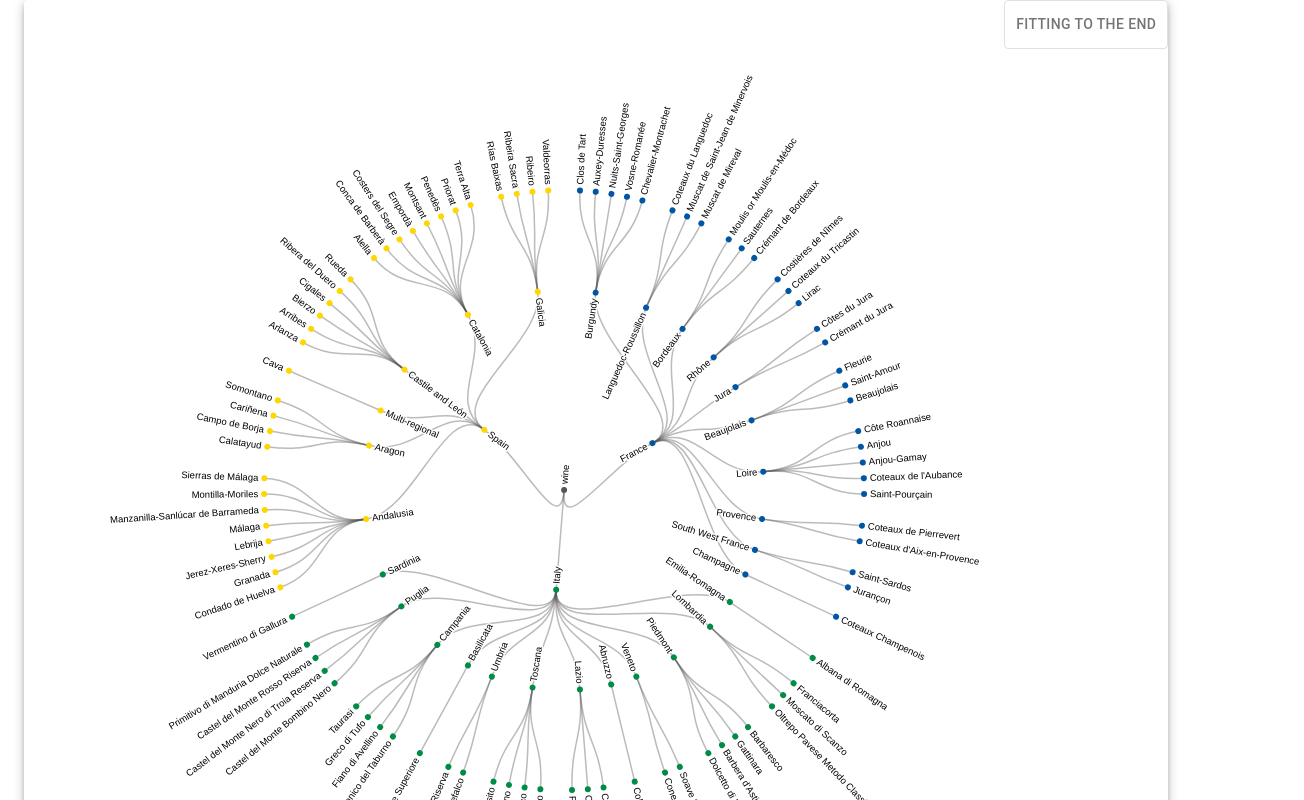
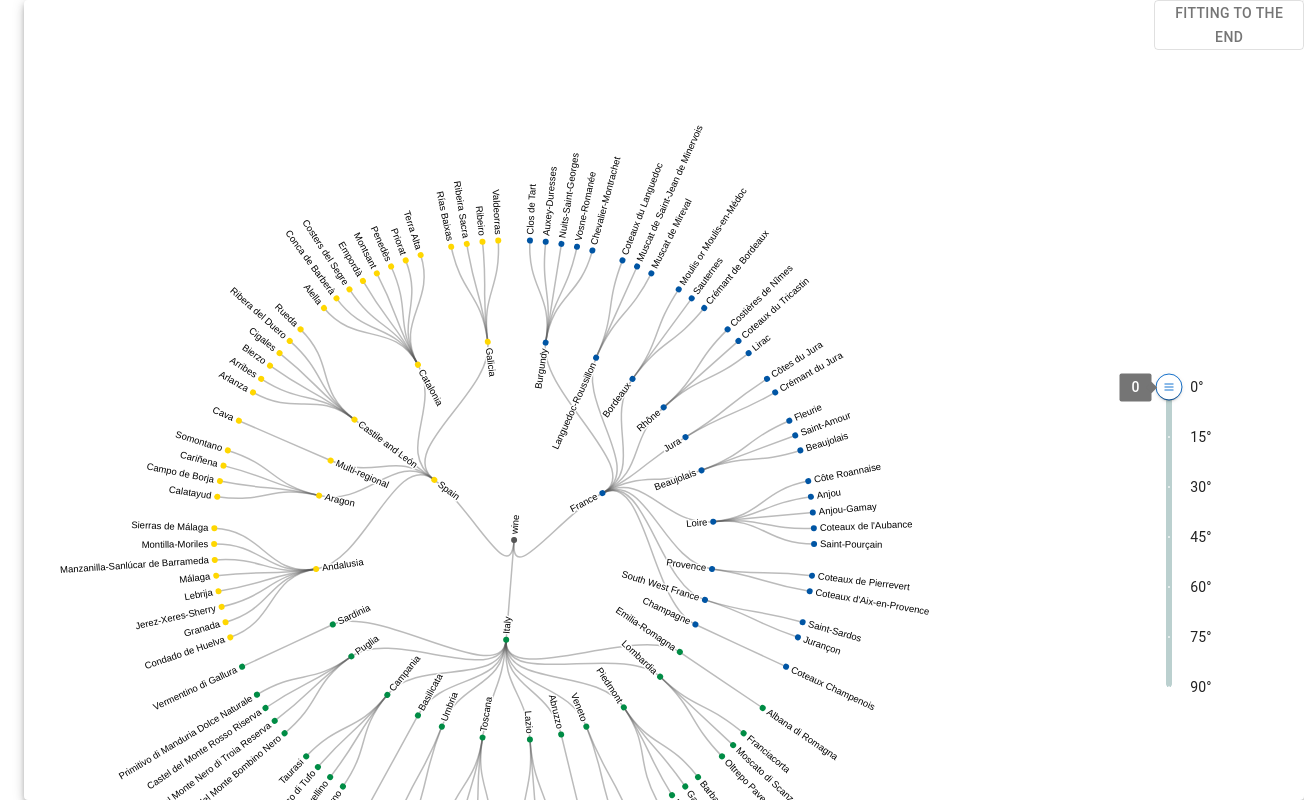
Before and after one commit to ptyoiy/Tree-of-Wine, a React (Vite) app: page / in a window 1280 px wide. Shown: the top 800 px of the page, 1304 px wide, since content can reach past the window. Built offline with nearby package versions, Linux system fonts and the light colour scheme.

Commit message:
feat: add rotate slider

```diff
--- a/src/App.tsx
+++ b/src/App.tsx
@@ -21,7 +21,25 @@ function App() {
   return (
     <LoadingBoundary isLoading={isLoading}>
       <Container>
-        <Paper elevation={5} sx={{ display: 'flex', alignItems: 'flex-start', overflow: 'hidden' }}>
+        <Paper
+          elevation={5}
+          sx={{
+            display: 'grid',
+            gridTemplateRows: '50px auto',
+            gridTemplateColumns: 'auto 150px',
+            width: 'fit-content',
+            height: '100vh',
+            overflow: 'hidden'
+          }}
+        >
+          <ToggleButton
+            sx={{ position: 'relative', right: 0, gridRow: '1 / 2', gridColumn: '2 / 3' }}
+            selected={fittingToTheEnd}
+            value={'fittingToTheEnd'}
+            onChange={handleToggleChange}
+          >
+            fitting To The End
+          </ToggleButton>
           <RadialDendrogram
             width={800}
             fontSize={9.5}
@@ -29,13 +47,6 @@ function App() {
             columns={columns}
             fittingToTheEnd={fittingToTheEnd}
           />
-          <ToggleButton
-            selected={fittingToTheEnd}
-            value={'fittingToTheEnd'}
-            onChange={handleToggleChange}
-          >
-            fitting To The End
-          </ToggleButton>
         </Paper>
       </Container>
     </LoadingBoundary>
--- a/src/components/charts/TreeOfWine/RadialDendrogram.tsx
+++ b/src/components/charts/TreeOfWine/RadialDendrogram.tsx
@@ -2,6 +2,7 @@
 import * as d3 from 'd3';
 import { MutableRefObject, useCallback, useEffect, useMemo, useRef } from 'react';
 import { Tree, WineData } from '../../../utils/makeTree';
+import RotateSlider from '../../layout/Slider';
 import { Tooltip, useTooltip } from '../../layout/tooltip';
 import { render, setLayoutAndInteraction } from './render';
 
@@ -24,7 +25,8 @@ export default function RadialDendrogram(props: RadialDendrogramProps) {
         x={tooltipCoords.x}
         y={tooltipCoords.y}
       />
-      <svg ref={svgRef}></svg>
+      <svg style={{ gridRow: '2 / 3', gridColumn: '1 / 2' }} ref={svgRef}></svg>
+      <RotateSlider svgRef={svgRef} />
     </>
   );
 }
@@ -37,18 +39,18 @@ function useRenderChart({
   fittingToTheEnd,
 }: RadialDendrogramProps) {
   const svgRef = useRef() as MutableRefObject<SVGSVGElement>;
-  const size = useRef(0);
+  const sizeRef = useRef(0);
   const radius = width / 2;
   const { tooltipContent, tooltipVisible, tooltipCoords, onMouseOver, onMouseOut } = useTooltip();
   const { nodeData, linkData, color, getCountry } = useChartData(fittingToTheEnd, data, radius);
 
   useEffect(() => {
     render(svgRef, columns, nodeData, linkData, color, getCountry, onMouseOver, onMouseOut);
-    setLayoutAndInteraction(svgRef, size, fontSize);
+    setLayoutAndInteraction(svgRef, sizeRef, fontSize);
     // eslint-disable-next-line react-hooks/exhaustive-deps
   }, [fittingToTheEnd]);
 
-  return { svgRef, tooltipContent, tooltipVisible, tooltipCoords };
+  return { svgRef, sizeRef, tooltipContent, tooltipVisible, tooltipCoords };
 }
 
 function useChartData(fittingToTheEnd: boolean, data: Tree | WineData, radius: number) {
@@ -73,7 +75,7 @@ function useChartData(fittingToTheEnd: boolean, data: Tree | WineData, radius: n
     const linkData = tree.links();
 
     return { nodeData, linkData };
-  // eslint-disable-next-line react-hooks/exhaustive-deps
+    // eslint-disable-next-line react-hooks/exhaustive-deps
   }, [fittingToTheEnd]);
 
   /** Country 색 매핑 함수 */
--- a/src/components/charts/TreeOfWine/render.ts
+++ b/src/components/charts/TreeOfWine/render.ts
@@ -13,34 +13,16 @@ export function render(
   onMouseOut: () => void
 ) {
   // TODO: key, join 기능 활용해서 remove 교체하기
-  d3.select(svgRef.current).select('g').remove();
+  d3.select(svgRef.current).selectAll('*').remove();
   const linkRadial = d3
     .linkRadial<d3.HierarchyLink<Tree | WineData>, d3.HierarchyNode<Tree | WineData>>()
     .angle((d) => d.x!)
     .radius((d) => d.y!);
   const r = 3;
   const svg = d3.select(svgRef.current);
-  /** zoom-in/out에 사용될 영역
-   * @var container 회전용 g와 별도로 transform-translate를 적용하기 위해 새로운 g 생성
-   * @var rect zoom-in/out용 영역
-   */
-  const container = svg.append('g').attr('class', 'zoom');
-  /** 회전에 사용될 두 g
-   * @var g.mouse_move mousemove 이벤트때 회전시킬 g
-   * @var g.mouse_up mouseup 이벤트때 회전량을 증분 및 360도로 정규화 하면서 회전시킬 g
-   *
-   * 두 회전은 따로 작동함
-   ** move일땐 g.mouse-move만 단독으로 증분 없이 회전시킴
-   ** up일땐 g.mouse-up만 단독으로 증분 및 정규화하며 회전시킴
-   *
-   * move도 up처럼 증분하며 회전시키면 비정상적으로 빠르게 회전하기 때문에 이런 방식으로 구현함
-   * 한 g 대신 svg를 회전시키면 svg의 width, height를 똑같이 맞춰야 하는 불편함이 있음
-   */
-  const outerG = container.append('g').attr('class', 'mouse-move');
-  const g = outerG.append('g').attr('class', 'mouse-up');
+  const g = svg.append('g').attr('class', 'mouse-up');
 
-  // eslint-disable-next-line @typescript-eslint/no-unused-vars
-  const link = g
+  g // link
     .append('g')
     .attr('fill', 'none')
     .attr('stroke', '#555')
@@ -105,98 +87,18 @@ export function setLayoutAndInteraction(
 ) {
   // set layout and interaction
   const svg = d3.select(svgRef.current);
-  const container = svg.select<SVGGElement>('g.zoom').attr('transform', `translate(50, 0)`);
-  const parent = d3.select(svgRef.current.parentElement);
-  const parentLeft = +parent.style('offsetLeft');
-  const parentTop = +parent.style('offsetTop');
+  svg.select<SVGGElement>('g').attr('transform', `translate(50, 0)`);
 
   const box = svg.select<SVGGElement>('g.node-group').node()!.getBBox();
   if (!sizeRef.current) sizeRef.current = box.width - 100;
   const size = sizeRef.current;
   const halfSize = size / 2;
-  const { PI } = Math;
-  let start: number[] | null = null,
-    rotate = 0;
-
-  const zoom = d3.zoom<any, unknown>().scaleExtent([1, 2]).on('zoom', zoomed);
-
-  svg.call(zoom);
-  // svg.on('mousedown.zoom', null);
 
   svg
-    .attr('width', size)
+    .attr('width', size + 150)
     .attr('height', size)
     .style('box-sizing', 'border-box')
     .style('font', `${fontSize}px sans-serif`);
 
   svg.select('g.mouse-up').attr('transform', `translate(${halfSize}, ${halfSize})`);
-
-  parent.on('mousedown', onMousedown).on('mousemove', onMousemove).on('mouseup', onMouseup);
-
-  // Zoom event handler
-  function zoomed(event: d3.D3ZoomEvent<SVGSVGElement, SVGGElement>) {
-    container.attr('transform', event.transform.toString());
-  }
-
-  // Functions for rotation
-  function onMousedown(e: MouseEvent) {
-    console.log('down');
-    svg.style('cursor', 'move');
-    start = mouse(e);
-    e.preventDefault();
-  }
-
-  function onMousemove(e: MouseEvent) {
-    if (start) {
-      console.log('move');
-      const m = mouse(e);
-      const delta = (Math.atan2(cross(start, m), dot(start, m)) * 180) / PI;
-      svg.select('g.mouse-move').attr('transform', `rotate(${delta}, ${halfSize}, ${halfSize})`);
-    }
-  }
-
-  function onMouseup(e: MouseEvent) {
-    if (start) {
-      console.log('up');
-      svg.style('cursor', 'auto');
-      const m = mouse(e);
-      const delta = (Math.atan2(cross(start, m), dot(start, m)) * 180) / PI;
-      rotate += delta;
-      if (rotate > 360) rotate %= 360;
-      else if (rotate < 0) rotate = (360 + rotate) % 360;
-      start = null;
-      const rotateToRadian = toRadian(rotate);
-      svg.select('g.mouse-move').attr('transform', null);
-      svg
-        .select('g.mouse-up')
-        .attr('transform', `translate(${size / 2}, ${size / 2})rotate(${rotate})`)
-        .selectAll('text')
-        .attr('x', (d: any) =>
-          normalizeAngle(d.x! + rotateToRadian) < PI === !d.children ? 6 : -6
-        )
-        .attr('text-anchor', (d: any) =>
-          normalizeAngle(d.x! + rotateToRadian) < PI === !d.children ? 'start' : 'end'
-        )
-        .attr(
-          'transform',
-          (d: any) => 'rotate(' + (normalizeAngle(d.x! + rotateToRadian) < PI ? 0 : 180) + ')'
-        );
-    }
-  }
-
-  function cross(a: number[], b: number[]) {
-    return a[0] * b[1] - a[1] * b[0];
-  }
-  function dot(a: number[], b: number[]) {
-    return a[0] * b[0] + a[1] * b[1];
-  }
-  function mouse({ pageX, pageY }: MouseEvent) {
-    return [pageX - parentLeft - halfSize, pageY - parentTop - halfSize];
-  }
-  function toRadian(rotate: number) {
-    return (rotate * PI) / 180;
-  }
-  function normalizeAngle(angle: number) {
-    return angle % (2 * PI);
-  }
 }
--- /dev/null
+++ b/src/components/layout/Slider.tsx
@@ -0,0 +1,166 @@
+import { styled } from '@mui/material';
+import Box from '@mui/material/Box';
+import Slider, { SliderThumb } from '@mui/material/Slider';
+import * as d3 from 'd3';
+import * as React from 'react';
+
+export default function RotateSlider({
+  svgRef,
+}: {
+  svgRef: React.MutableRefObject<SVGSVGElement>;
+}) {
+  const sizeRef = React.useRef(0);
+  const svgSelectionRef = React.useRef<d3.Selection<SVGSVGElement, unknown, null, undefined>>();
+  React.useEffect(() => {
+    const svgSelection = d3.select(svgRef.current);
+    svgSelectionRef.current = svgSelection;
+    setTimeout(() => {
+      sizeRef.current = +svgSelection.attr('height');
+    });
+  }, [svgRef]);
+
+  const onChangeHandler = (delta: number) => {
+    // rotate += delta;
+    // if (rotate > 360) rotate %= 360;
+    // else if (rotate < 0) rotate = (360 + rotate) % 360;
+    const size = sizeRef.current;
+
+    svgSelectionRef.current
+      ?.select('g.mouse-up')
+      .attr('transform', `translate(${size / 2}, ${size / 2})rotate(${delta})`);
+  };
+
+  /** 오래 걸리는 작업이라 onChange 종료 후 호출하도록 함 */
+  const onChangeCommittedHandler = (delta: number) => {
+    const rotateToRadian = toRadian(delta);
+    svgSelectionRef.current
+      ?.select('g.mouse-up')
+      .selectAll('text')
+      .attr('x', (d: any) => (normalizeAngle(d.x! + rotateToRadian) < PI === !d.children ? 6 : -6))
+      .attr('text-anchor', (d: any) =>
+        normalizeAngle(d.x! + rotateToRadian) < PI === !d.children ? 'start' : 'end'
+      )
+      .attr(
+        'transform',
+        (d: any) => 'rotate(' + (normalizeAngle(d.x! + rotateToRadian) < PI ? 0 : 180) + ')'
+      );
+  };
+
+  return (
+    <Box
+      sx={{
+        gridRow: '2 / 3',
+        gridColumn: '2 / 3',
+        alignSelf: 'center',
+      }}
+    >
+      <AirbnbSlider
+        orientation="vertical"
+        slots={{ thumb: Handle }}
+        min={0}
+        max={90}
+        defaultValue={90}
+        aria-label="Rotate"
+        valueLabelDisplay="on"
+        valueLabelFormat={getValue}
+        marks={marks}
+        onChange={(_e, v) => onChangeHandler(getValue(v as number))}
+        onChangeCommitted={(_e, v) => onChangeCommittedHandler(getValue(v as number))}
+        onKeyDown={preventHorizontalKeyboardNavigation}
+      />
+    </Box>
+  );
+}
+
+const marks = [
+  {
+    value: 0,
+    label: '90°',
+  },
+  {
+    value: 15,
+    label: '75°',
+  },
+  {
+    value: 30,
+    label: '60°',
+  },
+  {
+    value: 45,
+    label: '45°',
+  },
+  {
+    value: 60,
+    label: '30°',
+  },
+  {
+    value: 75,
+    label: '15°',
+  },
+  {
+    value: 90,
+    label: '0°',
+  },
+];
+const { PI } = Math;
+function preventHorizontalKeyboardNavigation(event: React.KeyboardEvent) {
+  if (event.key === 'ArrowLeft' || event.key === 'ArrowRight') {
+    event.preventDefault();
+  }
+}
+function toRadian(rotate: number) {
+  return (rotate * PI) / 180;
+}
+function normalizeAngle(angle: number) {
+  return angle % (2 * PI);
+}
+function getValue(value: number) {
+  return 90 - value;
+}
+
+interface HandleProps extends React.HTMLAttributes<unknown> {}
+
+function Handle(props: HandleProps) {
+  const { children, ...other } = props;
+  return (
+    <SliderThumb {...other}>
+      {children}
+      <div className="wrapper">
+        <span className="airbnb-bar" />
+        <span className="airbnb-bar" />
+        <span className="airbnb-bar" />
+      </div>
+    </SliderThumb>
+  );
+}
+
+const AirbnbSlider = styled(Slider)(() => ({
+  height: '300px',
+  '& .MuiSlider-thumb': {
+    height: 27,
+    width: 27,
+    backgroundColor: '#fff',
+    border: '1px solid currentColor',
+    '&:hover': {
+      boxShadow: '0 0 0 8px rgba(58, 133, 137, 0.16)',
+    },
+    '& .wrapper': {
+      rotate: '90deg',
+      display: 'flex',
+    },
+    '& .airbnb-bar': {
+      height: 9,
+      width: 1,
+      backgroundColor: 'currentColor',
+      marginLeft: 1,
+      marginRight: 1,
+    },
+  },
+  '& .MuiSlider-rail': {
+    color: '#3a8589',
+    opacity: 1,
+  },
+  '& .MuiSlider-track': {
+    color: '#bbd0cf',
+  },
+}));
```
